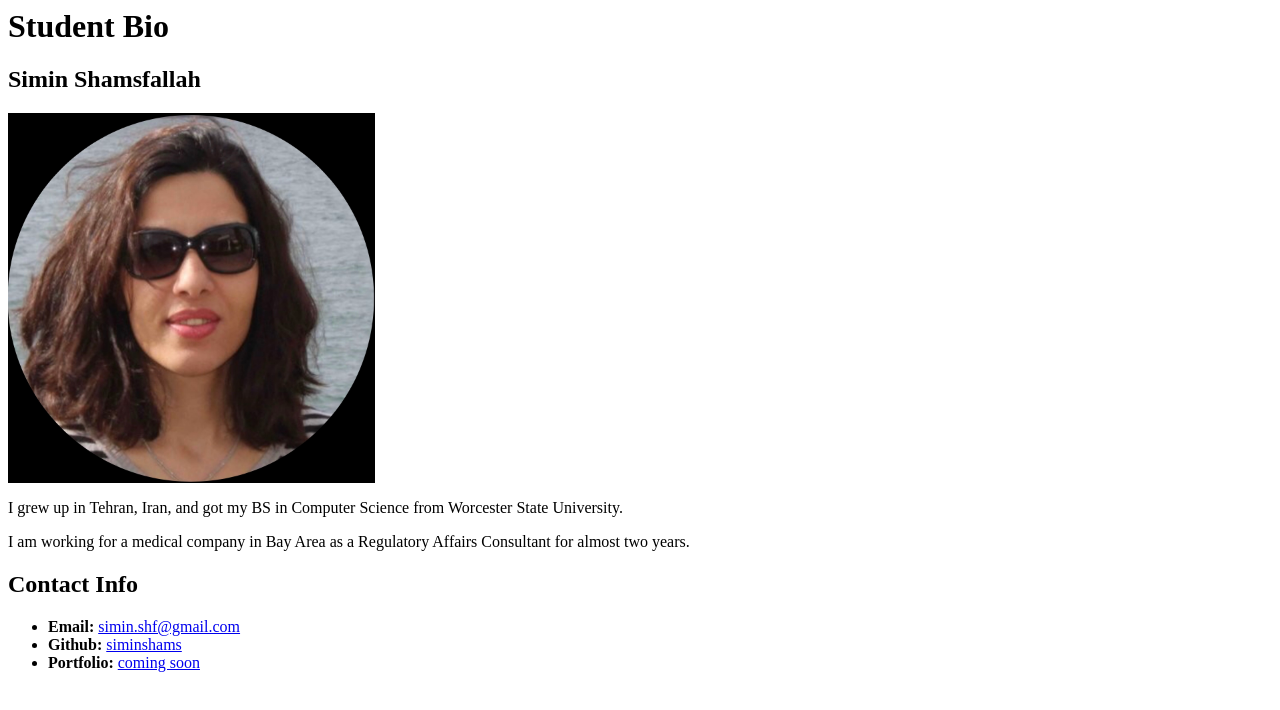
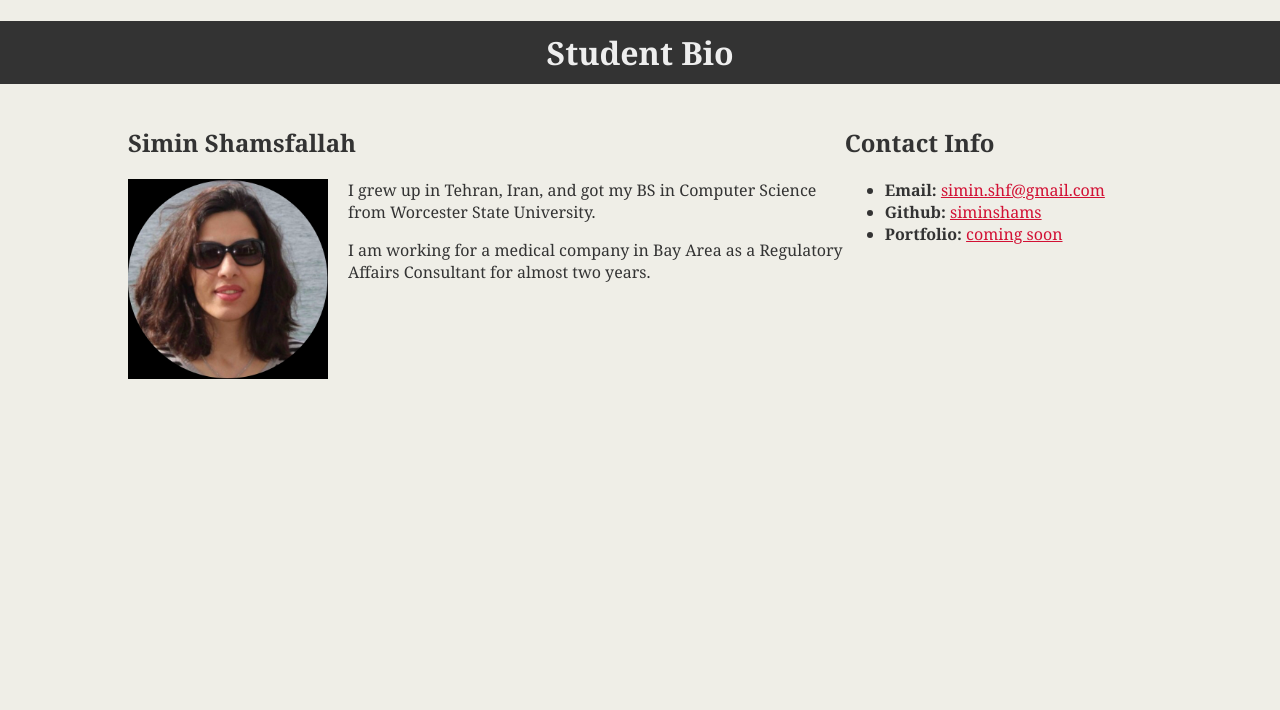
Before and after one commit to siminshams/BootcampHTMLSite, a plain HTML site: page 1.2-04-StudentBio/StudentBio.html in a window 1280 px wide. Drawn offline with Linux system fonts and the light colour scheme.

Commit message:
Added css folder

```diff
--- a/1.2-04-StudentBio/StudentBio.html
+++ b/1.2-04-StudentBio/StudentBio.html
@@ -1,20 +1,47 @@
-<!DOCTYPE htmk>
-<html>
+<!-- CSS Stylesheets with Relative Paths -->
+
+<!DOCTYPE html>
+<html lang="en-us">
+
+<head>
+    <meta charset="UTF-8">
+    <title>CSS Stylesheets with Relative Paths</title>
+    <link rel="stylesheet" href="style.css" />
+</head>
 
 <body>
-    <strong><h1>Student Bio</h1></strong>
-    <strong><h2>Simin Shamsfallah</h2></strong>
-    <img src="Simin.jpg" height="370" width+"370"></img>
-<p>I grew up in Tehran, Iran, and got my BS in Computer Science from Worcester State University.</p>
-<p>I am working for a medical company in Bay Area as a Regulatory Affairs Consultant for almost two years.</p>
+    <header>
+        <h1>Student Bio</h1>
+    </header>
+    <div class="container">
+        <section id="main-bio">
 
+            <h2>Simin Shamsfallah</h2>
+            <img id="bio-image" src="Simin.jpg" alt="Simin Shamsfallah" width="20%"></img>
+            <p>I grew up in Tehran, Iran, and got my BS in Computer Science from Worcester State University.</p>
+            <p>I am working for a medical company in Bay Area as a Regulatory Affairs Consultant for almost two years.</p>
+        </section>
 
-    <strong><h2>Contact Info</h2></strong>
-    <ul>
-        <li><strong>Email: </strong><a href ="mailto:simin.shf@gmail.com" >simin.shf@gmail.com</a> </li>
-        <li><strong>Github: </strong><a href="https://github.com/siminshams" target="_blsnk">siminshams</a></li>
-        <li><strong>Portfolio: </strong> <a href="#">coming soon</a></li>
-    </ul>
+        <section id="contact-info">
+
+            <h2>Contact Info</h2>
+
+            <ul>
+                <li>
+                    <strong>Email: </strong>
+                    <a href="mailto:simin.shf@gmail.com">simin.shf@gmail.com</a>
+                </li>
+                <li>
+                    <strong>Github: </strong>
+                    <a href="https://github.com/siminshams" target="_blank">siminshams</a>
+                </li>
+                <li>
+                    <strong>Portfolio: </strong>
+                    <a href="#">coming soon</a>
+                </li>
+            </ul>
+        </section>
+    </div>
 </body>
 
 </html>
--- /dev/null
+++ b/1.2-04-StudentBio/style.css
@@ -0,0 +1,46 @@
+
+
+body{
+    background: #efeee7;
+    color: #333333;
+    margin: 0;
+    padding: 0;
+    font-family: Georgia, 'Times New Roman', Times, serif;
+}
+header{
+    background: #333333;
+    }
+    h1{
+    font-size: "20px";
+    color: #eee;
+    text-align: center;
+    padding-bottom: 10px;
+    padding-top: 10px;
+    }
+    h2{
+        font-size: 24px;
+    }
+.container{
+ width:1024px;
+ margin: 0 auto;
+}
+#main-bio{
+float: left;
+width:70%;
+
+}
+#contact-info{
+float: left;
+width:30%;
+
+}
+#bio-image{
+float: left;
+width: 200px;
+height:200px;
+margin-right: 20px;
+
+}
+a{
+    color: #d21034;
+}
```
